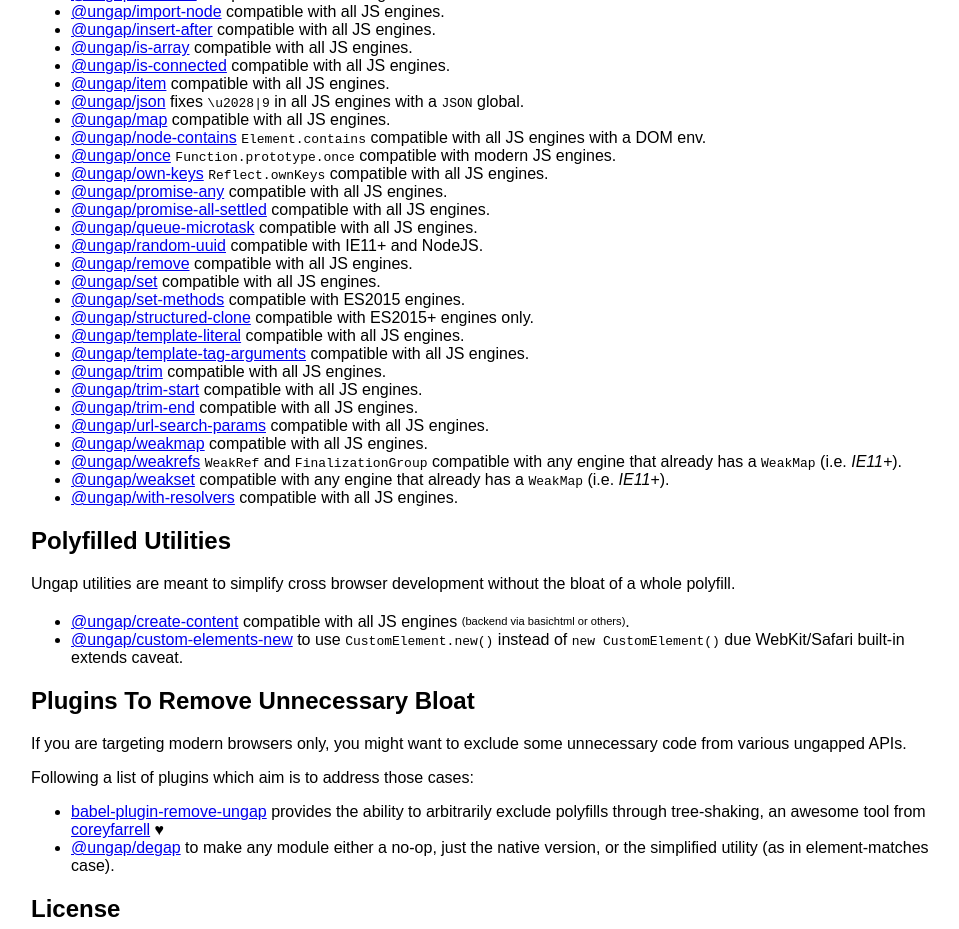
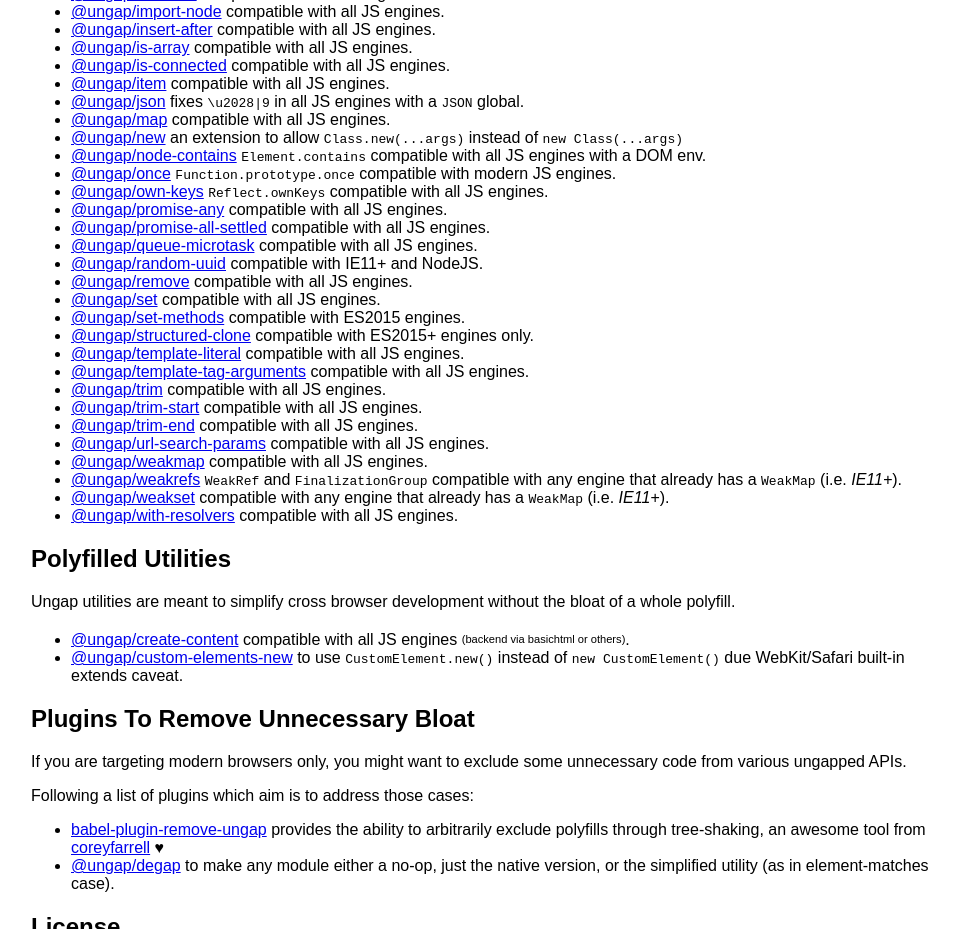
Before and after one commit to ungap/ungap.github.io, a website: page index.html in a window 1280 px wide. Shown: the part 1700-2629 px from the top of the page, without its empty margins (149-1108 px from the left). Drawn offline with nearby package versions, Linux system fonts and the light colour scheme.

Commit message:
Added @ungap/new to the list

```diff
--- a/index.html
+++ b/index.html
@@ -88,6 +88,7 @@
 <li><a href="https://github.com/ungap/item">@ungap/item</a> compatible with all JS engines.</li>
 <li><a href="https://github.com/ungap/json">@ungap/json</a> fixes <code>\u2028|9</code> in all JS engines with a <code>JSON</code> global.</li>
 <li><a href="https://github.com/ungap/map">@ungap/map</a> compatible with all JS engines.</li>
+<li><a href="https://github.com/ungap/new">@ungap/new</a> an extension to allow <code>Class.new(...args)</code> instead of <code>new Class(...args)</code></li>
 <li><a href="https://github.com/ungap/node-contains">@ungap/node-contains</a> <code>Element.contains</code> compatible with all JS engines with a DOM env.</li>
 <li><a href="https://github.com/ungap/once">@ungap/once</a> <code>Function.prototype.once</code> compatible with modern JS engines.</li>
 <li><a href="https://github.com/ungap/own-keys">@ungap/own-keys</a> <code>Reflect.ownKeys</code> compatible with all JS engines.</li>
```
Also changed, not shown: README.md.
